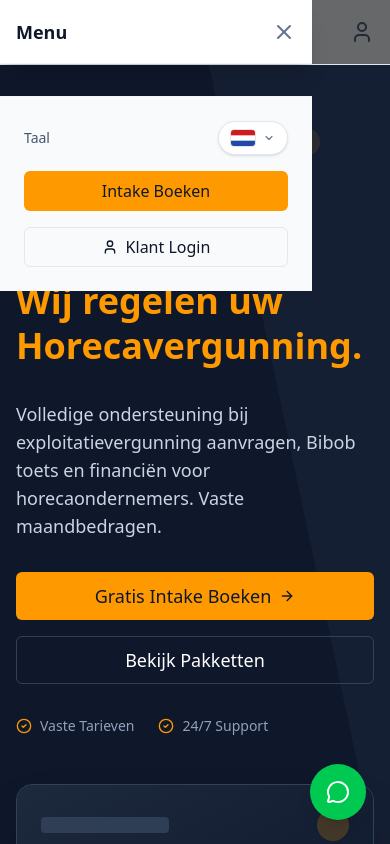
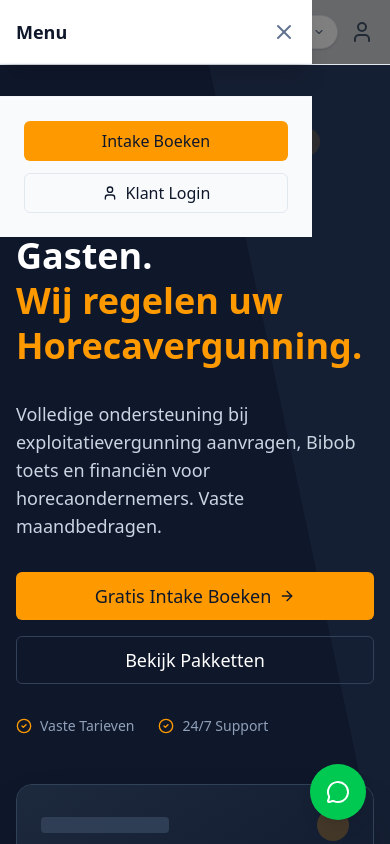
Before and after one commit to TheSingularity88/Horecavergunning.com, a Next.js app: page / in a window 390 px wide. Both pictures are taken after a click on the button 28 px from the left and 32 px from the top of the page. Shown: the top 844 px of the page. Built offline with nearby package versions, Linux system fonts and the light colour scheme.

Commit message:
refactor(navbar): refine mobile header layout and drawer links

```diff
--- a/app/components/Navbar.tsx
+++ b/app/components/Navbar.tsx
@@ -29,7 +29,7 @@ export function Navbar() {
 
           <div className="relative group">
             <button className="flex items-center gap-1 px-4 py-2 rounded-full text-sm font-semibold text-slate-600 hover:text-slate-900 hover:bg-slate-100 transition-colors duration-200">
-              Over ons
+              {t.navbar.about}
               <ChevronDown className="w-4 h-4" />
             </button>
             <div className="absolute top-full left-0 mt-1 w-48 bg-white border border-slate-100 rounded-xl shadow-xl opacity-0 invisible group-hover:opacity-100 group-hover:visible transition-all duration-200 transform origin-top translate-y-2 group-hover:translate-y-0">
@@ -70,13 +70,29 @@ export function Navbar() {
           </Link>
         </div>
 
-        {/* Right: User/Login Icon */}
-        <button
-          className="p-2 -mr-2 text-slate-600 hover:bg-slate-100 rounded-md transition-colors"
-          aria-label="Login"
-        >
-          <User className="w-6 h-6" />
-        </button>
+        {/* Right: Language + User/Login Icon */}
+        <div className="flex items-center gap-1 -mr-2">
+          <LanguageSwitcher />
+
+          <div className="relative group/user">
+            <button
+              className="p-2 text-slate-600 hover:bg-slate-100 rounded-md transition-colors"
+              aria-label="User menu"
+            >
+              <User className="w-6 h-6" />
+            </button>
+            <div className="absolute top-full right-0 mt-1 w-48 bg-white border border-slate-100 rounded-xl shadow-xl opacity-0 invisible group-hover/user:opacity-100 group-hover/user:visible transition-all duration-200 transform origin-top-right translate-y-2 group-hover/user:translate-y-0">
+              <div className="py-2">
+                <Link href="/login" className="block px-4 py-2 text-sm font-semibold text-slate-600 hover:bg-slate-50 hover:text-amber-600">
+                  {t.navbar.login}
+                </Link>
+                <Link href="/#book" className="block px-4 py-2 text-sm font-semibold text-slate-600 hover:bg-slate-50 hover:text-amber-600">
+                  {t.navbar.book}
+                </Link>
+              </div>
+            </div>
+          </div>
+        </div>
       </div>
 
       {/* Mobile Menu Drawer */}
@@ -112,24 +128,20 @@ export function Navbar() {
 
               <div className="flex-1 overflow-y-auto py-4">
                 <div className="flex flex-col">
-                  <Link href="/#services" onClick={() => setIsMobileMenuOpen(false)} className="px-6 py-3 text-slate-600 font-medium hover:bg-slate-50 hover:text-amber-600 transition-colors border-b border-slate-50">{t.navbar.services}</Link>
-                  <Link href="/#pricing" onClick={() => setIsMobileMenuOpen(false)} className="px-6 py-3 text-slate-600 font-medium hover:bg-slate-50 hover:text-amber-600 transition-colors border-b border-slate-50">{t.navbar.pricing}</Link>
-                  <Link href="/#faq" onClick={() => setIsMobileMenuOpen(false)} className="px-6 py-3 text-slate-600 font-medium hover:bg-slate-50 hover:text-amber-600 transition-colors border-b border-slate-50">{t.navbar.faq}</Link>
+                  <Link href="/#services" onClick={() => setIsMobileMenuOpen(false)} className="px-6 py-3 text-slate-600 font-semibold hover:bg-slate-50 hover:text-amber-600 transition-colors border-b border-slate-50">{t.navbar.services}</Link>
+                  <Link href="/#pricing" onClick={() => setIsMobileMenuOpen(false)} className="px-6 py-3 text-slate-600 font-semibold hover:bg-slate-50 hover:text-amber-600 transition-colors border-b border-slate-50">{t.navbar.pricing}</Link>
+                  <Link href="/#faq" onClick={() => setIsMobileMenuOpen(false)} className="px-6 py-3 text-slate-600 font-semibold hover:bg-slate-50 hover:text-amber-600 transition-colors border-b border-slate-50">{t.navbar.faq}</Link>
 
-                  <div className="px-6 py-4">
-                      <span className="text-xs font-bold text-slate-400 uppercase tracking-wider block mb-2">Over ons</span>
-                      <Link href="/#about" onClick={() => setIsMobileMenuOpen(false)} className="block py-2 text-slate-600 hover:text-amber-600">Onze Missie</Link>
-                      <Link href="/blog" onClick={() => setIsMobileMenuOpen(false)} className="block py-2 text-slate-600 hover:text-amber-600">Blog & Nieuws</Link>
-                      <Link href="/#contact" onClick={() => setIsMobileMenuOpen(false)} className="block py-2 text-slate-600 hover:text-amber-600">Contact</Link>
+                  <div className="px-6 py-4 border-b border-slate-50">
+                      <span className="text-xs font-bold text-slate-400 uppercase tracking-wider block mb-2">{t.navbar.about}</span>
+                      <Link href="/#about" onClick={() => setIsMobileMenuOpen(false)} className="block py-2 text-slate-600 font-medium hover:text-amber-600">Onze Missie</Link>
+                      <Link href="/blog" onClick={() => setIsMobileMenuOpen(false)} className="block py-2 text-slate-600 font-medium hover:text-amber-600">Blog & Nieuws</Link>
+                      <Link href="/#pricing" onClick={() => setIsMobileMenuOpen(false)} className="block py-2 text-slate-600 font-medium hover:text-amber-600">{t.navbar.pricing}</Link>
                   </div>
                 </div>
               </div>
 
-              <div className="p-6 border-t border-slate-100 bg-slate-50 space-y-4">
-                 <div className="flex items-center justify-between">
-                    <span className="text-sm font-medium text-slate-600">Taal</span>
-                    <LanguageSwitcher />
-                 </div>
+              <div className="p-6 border-t border-slate-100 bg-slate-50 space-y-3">
                  <Button className="w-full justify-center">{t.navbar.book}</Button>
                  <Button variant="outline" className="w-full justify-center gap-2">
                     <User className="w-4 h-4" />
```
